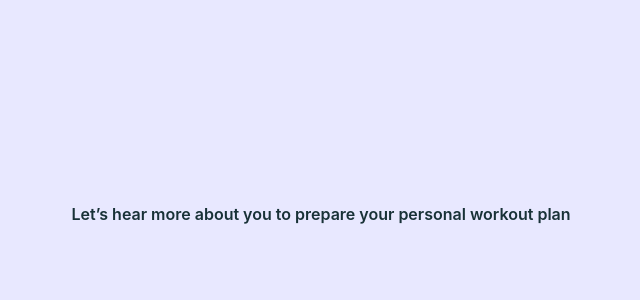
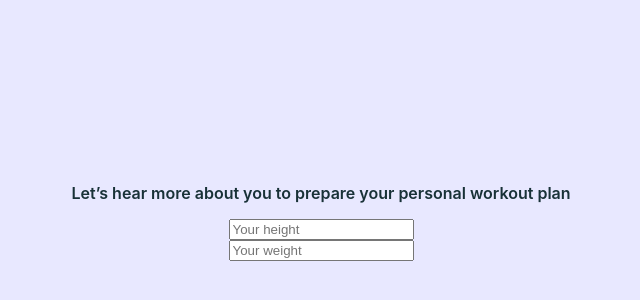
Before and after one commit to doga-ozcelik/workout-app, a React (Create React App) app: page / in a window 1280 px wide. Shown: the part 186-486 px from the top of the page, without its empty margins (319-959 px from the left). Built offline with nearby package versions, Linux system fonts and the light colour scheme.

Commit message:
feat(StepOne): Add input

```diff
--- a/src/pages/StepOne/StepOne.css
+++ b/src/pages/StepOne/StepOne.css
@@ -6,12 +6,11 @@
   background-color: #e8e8ff;
 }
 
-.form {
+.form-container {
   display: flex;
   flex-direction: column;
   align-items: center;
   justify-content: center;
-  width: 100%;
   padding: 1rem;
 }
 
--- a/src/pages/StepOne/index.tsx
+++ b/src/pages/StepOne/index.tsx
@@ -3,10 +3,12 @@ import "./StepOne.css";
 const StepOne = () => {
   return (
     <div className="container">
-      <div className="form">
+      <div className="form-container">
         <p className="text">
           Let’s hear more about you to prepare your personal workout plan
         </p>
+        <input type="number" placeholder="Your height" />
+        <input type="number" placeholder="Your weight" />
       </div>
     </div>
   );
```
